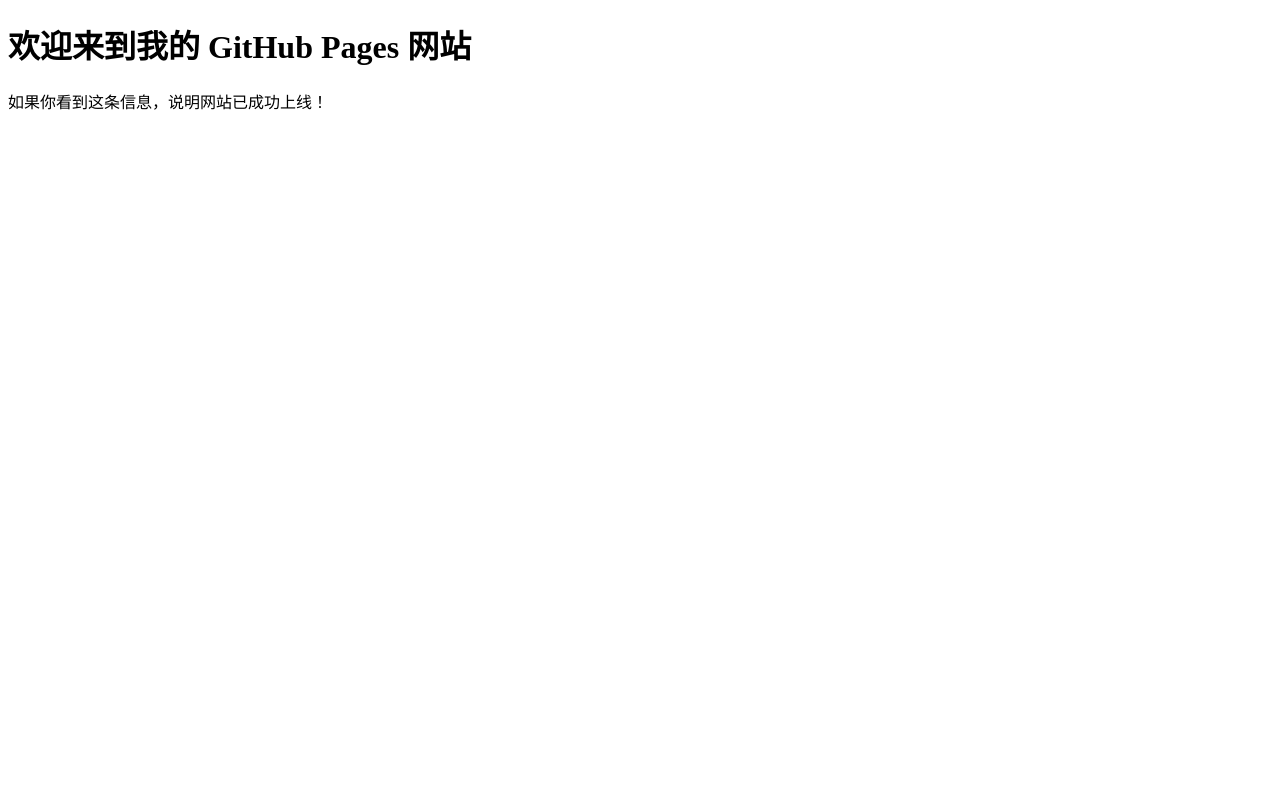
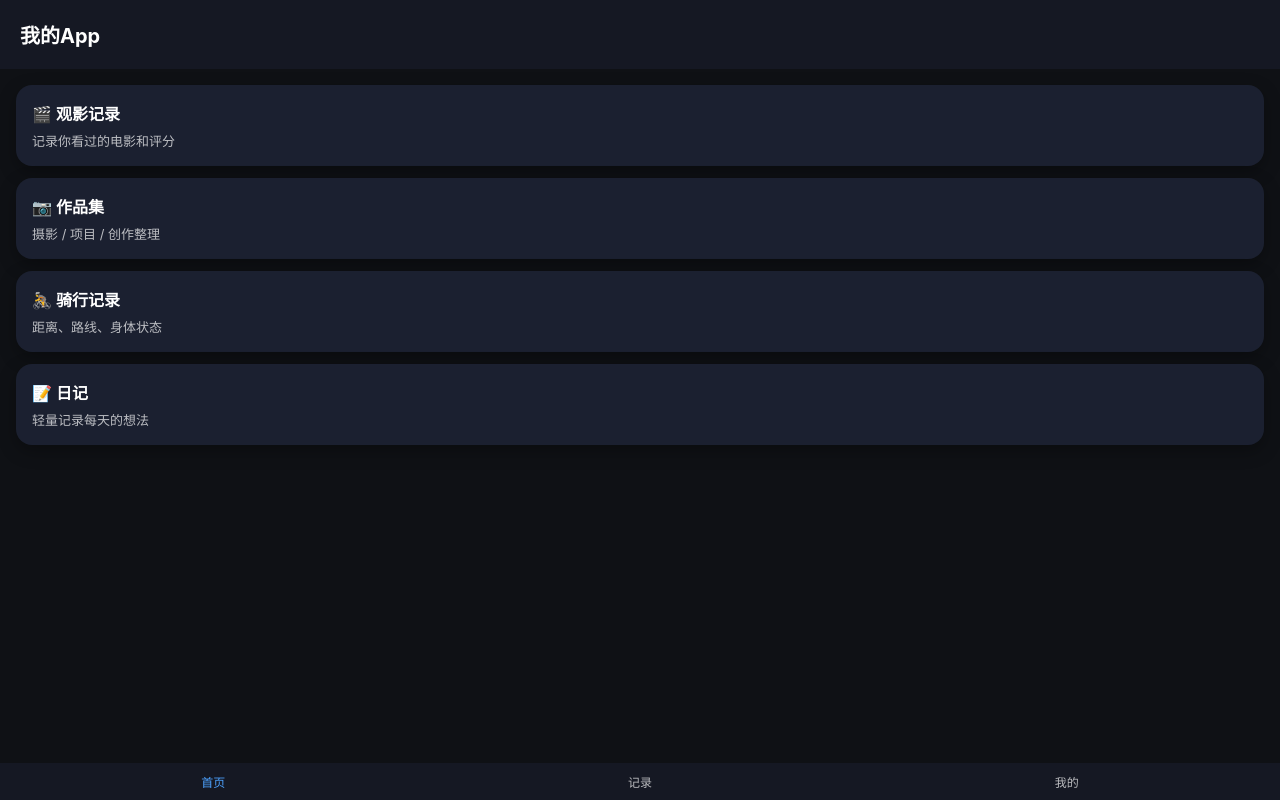
Before and after one commit to LOHEJB/lohejb, a plain HTML site: page index.html in a window 1280 px wide. Drawn offline with Linux system fonts and the light colour scheme.

Commit message:
Update index.html for app layout and styling

```diff
--- a/index.html
+++ b/index.html
@@ -1,11 +1,113 @@
 <!DOCTYPE html>
-<html>
+<html lang="zh">
 <head>
-  <meta charset="UTF-8">
-  <title>我的个人网站</title>
+  <meta charset="UTF-8" />
+  <meta name="viewport" content="width=device-width, initial-scale=1.0"/>
+  <title>我的App</title>
+
+  <style>
+    body {
+      margin: 0;
+      font-family: -apple-system, BlinkMacSystemFont, "Segoe UI", Roboto, Arial;
+      background: #0f1115;
+      color: #fff;
+    }
+
+    /* 顶部栏 */
+    .header {
+      padding: 20px;
+      font-size: 20px;
+      font-weight: bold;
+      background: #151823;
+      position: sticky;
+      top: 0;
+    }
+
+    /* 卡片容器 */
+    .container {
+      padding: 16px;
+      display: grid;
+      gap: 12px;
+    }
+
+    /* App卡片 */
+    .card {
+      background: #1b2030;
+      border-radius: 16px;
+      padding: 16px;
+      box-shadow: 0 6px 18px rgba(0,0,0,0.3);
+      transition: 0.2s;
+    }
+
+    .card:active {
+      transform: scale(0.98);
+    }
+
+    .title {
+      font-size: 16px;
+      font-weight: 600;
+    }
+
+    .desc {
+      font-size: 13px;
+      opacity: 0.7;
+      margin-top: 6px;
+    }
+
+    /* 底部导航 */
+    .tabbar {
+      position: fixed;
+      bottom: 0;
+      width: 100%;
+      display: flex;
+      justify-content: space-around;
+      background: #151823;
+      padding: 10px 0;
+    }
+
+    .tab {
+      font-size: 12px;
+      opacity: 0.7;
+    }
+
+    .tab.active {
+      opacity: 1;
+      color: #4da3ff;
+    }
+  </style>
 </head>
+
 <body>
-  <h1>欢迎来到我的 GitHub Pages 网站</h1>
-  <p>如果你看到这条信息，说明网站已成功上线！</p>
+
+  <div class="header">我的App</div>
+
+  <div class="container">
+    <div class="card">
+      <div class="title">🎬 观影记录</div>
+      <div class="desc">记录你看过的电影和评分</div>
+    </div>
+
+    <div class="card">
+      <div class="title">📷 作品集</div>
+      <div class="desc">摄影 / 项目 / 创作整理</div>
+    </div>
+
+    <div class="card">
+      <div class="title">🚴 骑行记录</div>
+      <div class="desc">距离、路线、身体状态</div>
+    </div>
+
+    <div class="card">
+      <div class="title">📝 日记</div>
+      <div class="desc">轻量记录每天的想法</div>
+    </div>
+  </div>
+
+  <div class="tabbar">
+    <div class="tab active">首页</div>
+    <div class="tab">记录</div>
+    <div class="tab">我的</div>
+  </div>
+
 </body>
 </html>
```
